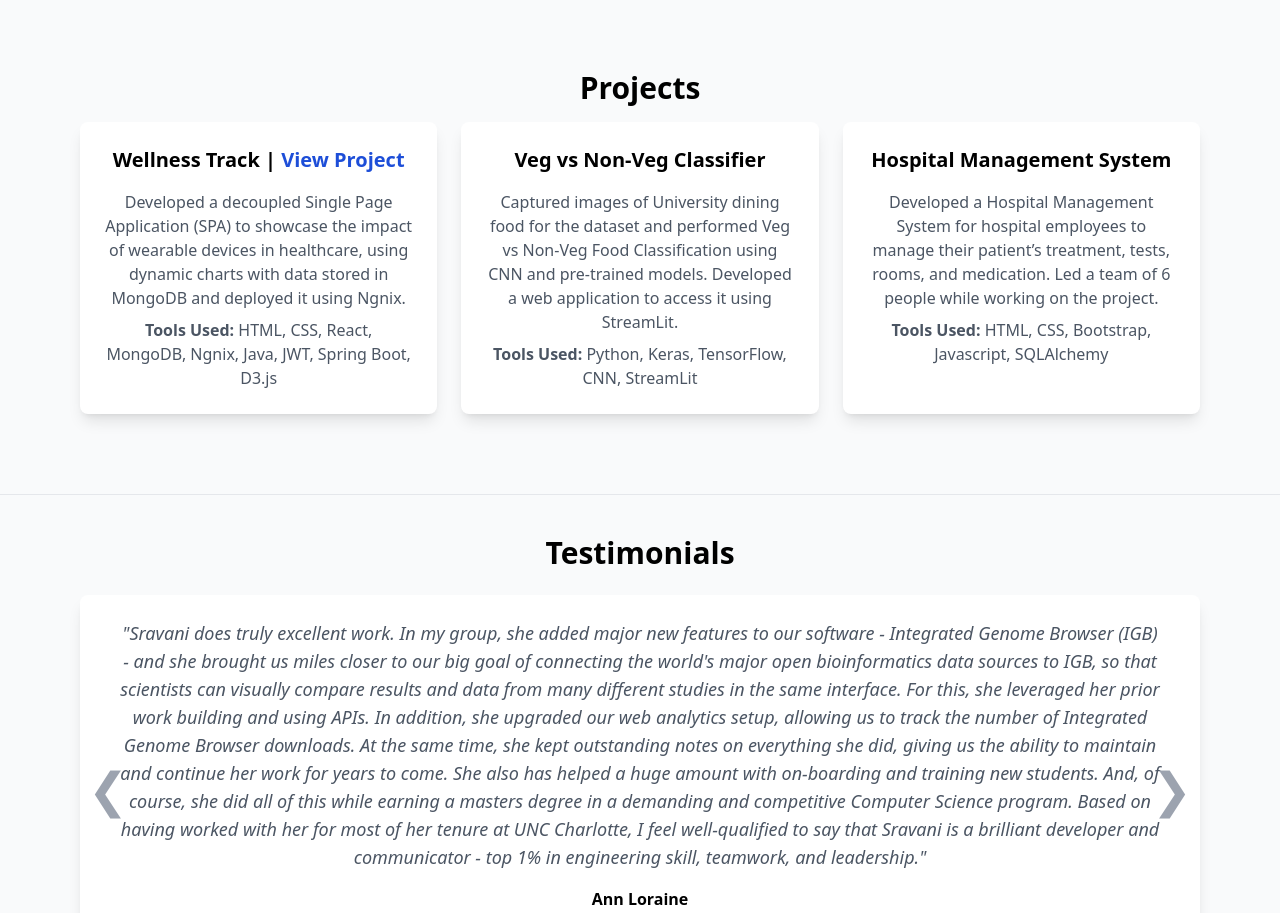
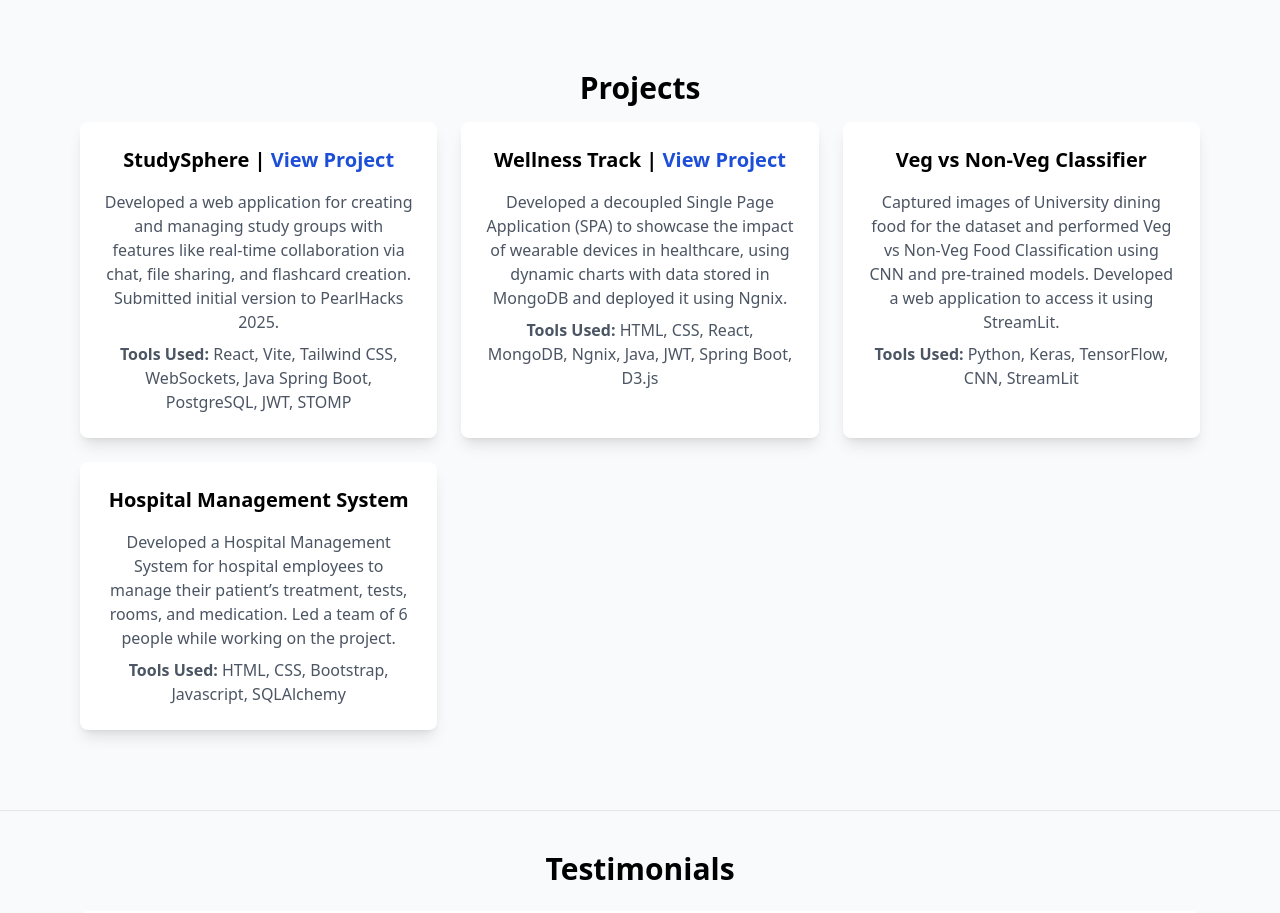
Before and after one commit to jsravanis/my-portfolio, a Next.js app: page / in a window 1280 px wide. Shown: the part 2620-3533 px from the top of the page. Built offline with nearby package versions, Linux system fonts and the light colour scheme.

Commit message:
Add new project to projects list.

```diff
--- a/app/components/Projects.js
+++ b/app/components/Projects.js
@@ -6,24 +6,38 @@ const Projects = () => {
             <h2 className="text-3xl font-bold mb-4">Projects</h2>
             <div className="grid grid-cols-1 md:grid-cols-2 lg:grid-cols-3 gap-6 max-w-6xl mx-auto px-4">
                 <div className="bg-white p-6 rounded-lg shadow-lg w-full md:flex-row md:justify-between">
-                    <h3 className="text-xl font-semibold">Wellness Track
-                        | <a href="https://github.com/jsravanis/WellnessTrack" target="_blank" className="text-blue-700 hover:underline">View Project</a></h3>
-                    <p className="text-gray-600 mt-4">Developed a decoupled Single Page Application (SPA) to showcase the
-                        impact of wearable devices in healthcare, using dynamic charts with data stored in MongoDB and deployed it
-                        using Ngnix.</p>
-                    <p className="text-gray-600 mt-2"><b>Tools Used:</b> HTML, CSS, React, MongoDB, Ngnix, Java, JWT, Spring Boot, D3.js</p>
+                    <h3 className="text-xl font-semibold">StudySphere | <a href="https://github.com/jsravanis/study-sphere" target="_blank"
+                             className="text-blue-700 hover:underline">View Project</a></h3>
+                    <p className="text-gray-600 mt-4">Developed a web application for creating and managing study groups
+                        with features like real-time collaboration via chat, file sharing, and flashcard creation. Submitted initial version to PearlHacks 2025.</p>
+                    <p className="text-gray-600 mt-2"><b>Tools Used:</b> React, Vite, Tailwind CSS, WebSockets, Java Spring
+                        Boot, PostgreSQL, JWT, STOMP</p>
+                </div>
+                <div className="bg-white p-6 rounded-lg shadow-lg w-full md:flex-row md:justify-between">
+                    <h3 className="text-xl font-semibold">Wellness Track | <a href="https://github.com/jsravanis/WellnessTrack" target="_blank"
+                             className="text-blue-700 hover:underline">View Project</a></h3>
+                    <p className="text-gray-600 mt-4">Developed a decoupled Single Page Application (SPA) to showcase
+                        the impact of wearable devices in healthcare, using dynamic charts with data stored in MongoDB and
+                        deployed it using Ngnix.</p>
+                    <p className="text-gray-600 mt-2"><b>Tools Used:</b> HTML, CSS, React, MongoDB, Ngnix, Java, JWT,
+                        Spring Boot, D3.js</p>
                 </div>
                 <div className="bg-white p-6 rounded-lg shadow-lg w-full">
                     <h3 className="text-xl font-semibold">Veg vs Non-Veg Classifier</h3>
-                    <p className="text-gray-600 mt-4">Captured images of University dining food for the dataset and performed Veg vs
-                        Non-Veg Food Classification using CNN and pre-trained models. Developed a web application to access it using StreamLit.</p>
+                    <p className="text-gray-600 mt-4">Captured images of University dining food for the dataset and
+                        performed Veg vs
+                        Non-Veg Food Classification using CNN and pre-trained models. Developed a web application to
+                        access it using StreamLit.</p>
                     <p className="text-gray-600 mt-2"><b>Tools Used:</b> Python, Keras, TensorFlow, CNN, StreamLit</p>
                 </div>
                 <div className="bg-white p-6 rounded-lg shadow-lg w-full">
                     <h3 className="text-xl font-semibold">Hospital Management System</h3>
-                    <p className="text-gray-600 mt-4">Developed a Hospital Management System for hospital employees to manage their
-                        patient’s treatment, tests, rooms, and medication. Led a team of 6 people while working on the project.</p>
-                    <p className="text-gray-600 mt-2"><b>Tools Used:</b> HTML, CSS, Bootstrap, Javascript, SQLAlchemy</p>
+                    <p className="text-gray-600 mt-4">Developed a Hospital Management System for hospital employees to
+                        manage their
+                        patient’s treatment, tests, rooms, and medication. Led a team of 6 people while working on the
+                        project.</p>
+                    <p className="text-gray-600 mt-2"><b>Tools Used:</b> HTML, CSS, Bootstrap, Javascript, SQLAlchemy
+                    </p>
                 </div>
             </div>
         </section>
```
